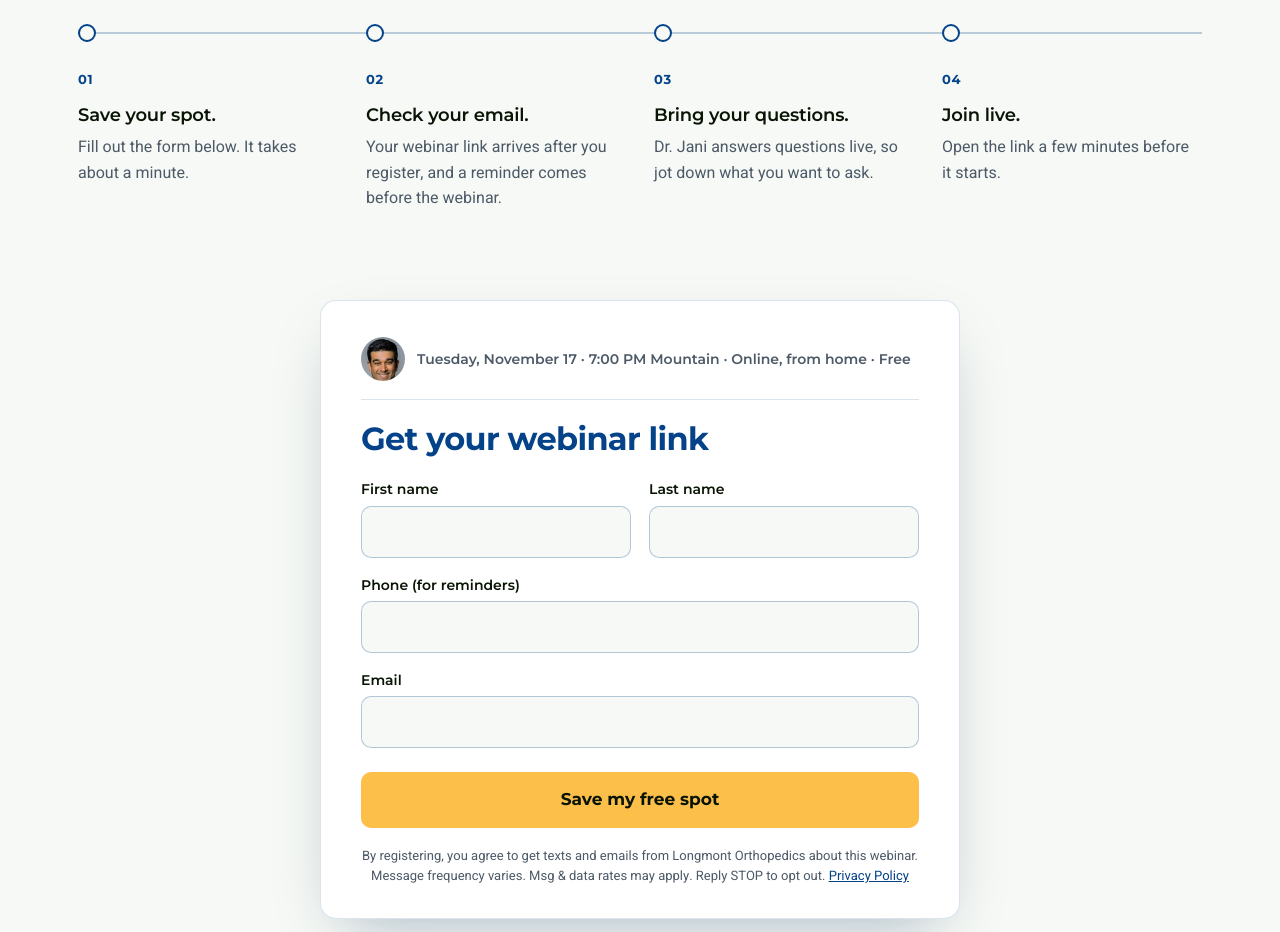
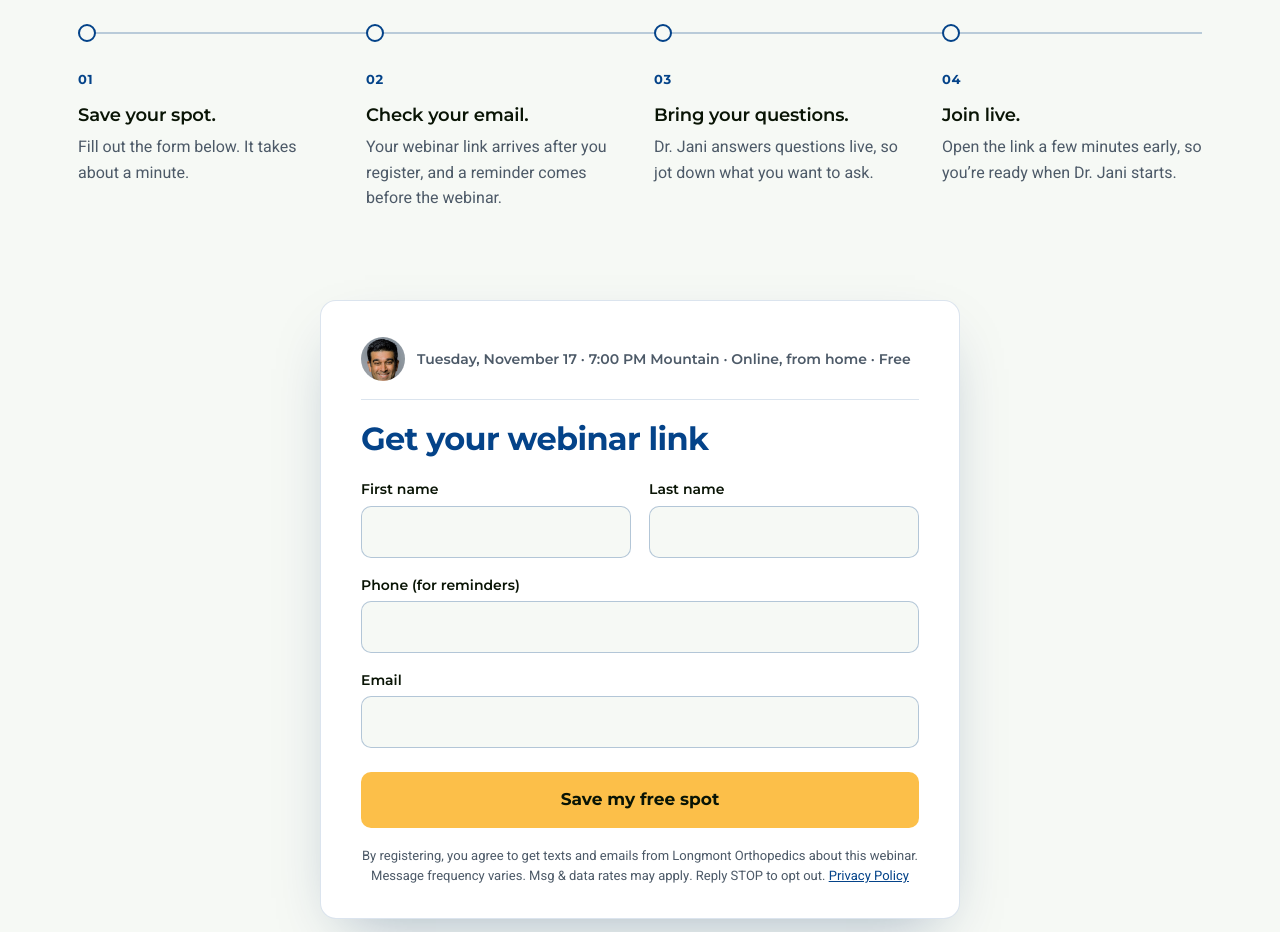
Before and after one commit to godz-onkar/longmont-webinar-lp, a plain HTML site: page page.html in a window 1280 px wide. Shown: the part 4540-5472 px from the top of the page. Drawn offline with Linux system fonts and the light colour scheme.

Commit message:
Full pass: step 4 names who starts (copy v1.8)
Co-Authored-By: Claude Opus 5.5 <noreply@anthropic.com>

```diff
--- a/page.html
+++ b/page.html
@@ -452,7 +452,7 @@ footer{margin-top:clamp(88px,11vw,128px);border-top:1px solid var(--line-light);
       <li><span class="fol num">01</span><h3>Save your spot.</h3><p>Fill out the form below. It takes about a minute.</p></li>
       <li><span class="fol num">02</span><h3>Check your email.</h3><p>Your webinar link arrives after you register, and a reminder comes before the webinar.</p></li>
       <li><span class="fol num">03</span><h3>Bring your questions.</h3><p>Dr. Jani answers questions live, so jot down what you want to ask.</p></li>
-      <li><span class="fol num">04</span><h3>Join live.</h3><p>Open the link a few minutes before it starts.</p></li>
+      <li><span class="fol num">04</span><h3>Join live.</h3><p>Open the link a few minutes early, so you’re ready when Dr. Jani starts.</p></li>
     </ol>
   </div>
 </section>
```
Also changed, not shown: index.html (+1 -1 lines).
